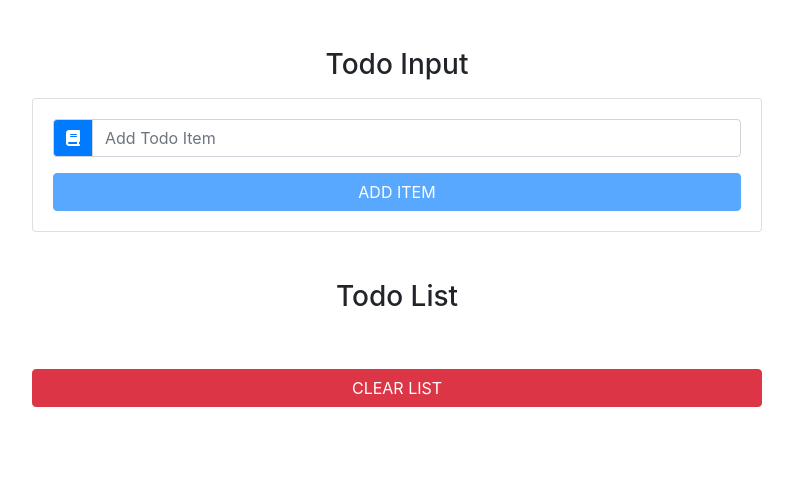
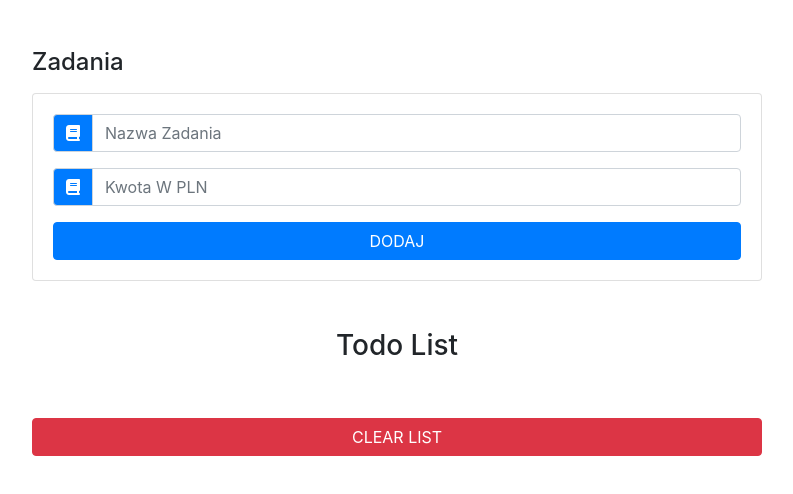
Before and after one commit to snaav/job-project-junior, a React (Create React App) app: page / in a window 1280 px wide. Shown: the top 494 px of the page, without its empty margins (243-1036 px from the left). Built offline with nearby package versions, Linux system fonts and the light colour scheme.

Commit message:
first commit

```diff
--- a/src/App.js
+++ b/src/App.js
@@ -9,26 +9,31 @@ export default class App extends Component {
     items: [],
     id: uuid(),
     item: "",
+    kwota: "",
     editItem: false
   };
   handleChange = e => {
     this.setState({
-      item: e.target.value
+      [e.target.name]: e.target.value
     });
   };
   handleSubmit = e => {
     e.preventDefault();
     const newItem = {
       id: this.state.id,
-      title: this.state.item
+      title: this.state.item,
+      title1: this.state.kwota
     };
+    if (newItem.title.length > 4 && newItem.title1.length > 0) {
       const updatedItems = [...this.state.items, newItem];
       this.setState({
         items: updatedItems,
         item: "",
+        kwota: "",
         id: uuid(),
         editItem: false
       });
+    }
   };
   clearList = () => {
     this.setState({
@@ -48,6 +53,8 @@ export default class App extends Component {
     this.setState({
       items: filteredItems,
       item: selectedItem.title,
+      kwota: selectedItem.title1,
+
       id: id,
       editItem: true
     });
@@ -58,9 +65,10 @@ export default class App extends Component {
       <div className="container">
         <div className="row">
           <div className="col-10 mx-auto col-md-8 mt-5">
-            <h3 className="text-capitalize text-center">todo input</h3>
+            <h4 className="text-capitalize text-left">Zadania</h4>
             <TodoInput
               item={this.state.item}
+              kwota={this.state.kwota}
               handleChange={this.handleChange}
               handleSubmit={this.handleSubmit}
               editItem={this.state.editItem}
--- a/src/components/TodoInput.js
+++ b/src/components/TodoInput.js
@@ -2,7 +2,7 @@ import React, { Component } from "react";
 
 export default class TodoInput extends Component {
   render() {
-    const { item, handleChange, handleSubmit, editItem } = this.props;
+    const { kwota, item, handleChange, handleSubmit, editItem } = this.props;
     return (
       <div className="card card-body my-3">
         <form onSubmit={handleSubmit}>
@@ -14,22 +14,39 @@ export default class TodoInput extends Component {
             </div>
             <input
               type="text"
+              name="item"
               className="form-control text-capitalize"
-              placeholder="add todo item"
+              placeholder="Nazwa zadania"
               value={item}
               onChange={handleChange}
             />
           </div>
+          <div className="input-group mt-3">
+            <div className="input-group-prepend">
+              <div className="input-group-text bg-primary text-white">
+                <i className="fas fa-book"></i>
+              </div>
+            </div>
+            <input
+              type="number"
+              name="kwota"
+              className="form-control text-capitalize"
+              placeholder="Kwota w PLN"
+              value={kwota}
+              onChange={handleChange}
+            />
+          </div>
+
           <button
             type="submit"
-            disabled={item ? false : true}
+            // disabled={kwota && item ? false : true}
             className={
               editItem
                 ? "btn btn-block btn-success mt-3 text-uppercase "
                 : "btn btn-block btn-primary mt-3 text-uppercase "
             }
           >
-            {editItem ? "edit item" : "add item"}
+            {editItem ? "edytuj" : "dodaj"}
           </button>
         </form>
       </div>
--- a/src/components/TodoItem.js
+++ b/src/components/TodoItem.js
@@ -3,10 +3,13 @@ import { findAllByTitle } from "@testing-library/dom";
 
 export default class TodoItem extends Component {
   render() {
-    const { title, handleDelete, handleEdit } = this.props;
+    const { title, title1, handleDelete, handleEdit } = this.props;
     return (
       <li className="list-group-item  text-capitalize d-flex justify-content-between my-2">
         <h6>{title} </h6>
+        <h6>{title1} PLN</h6>
+        <h6>{(title1 / 4.8282).toFixed(2)} EUR</h6>
+
         <div className="todo-icon">
           <span className="mx-2 text-success" onClick={handleEdit}>
             <i className="fas fa-pen"></i>
--- a/src/components/TodoList.js
+++ b/src/components/TodoList.js
@@ -11,6 +11,7 @@ export default class TodoList extends Component {
             <TodoItem
               key={item.id}
               title={item.title}
+              title1={item.title1}
               handleDelete={() => handleDelete(item.id)}
               handleEdit={() => handleEdit(item.id)}
             ></TodoItem>
```
Lines whose indentation alone changed are shown as unchanged.
